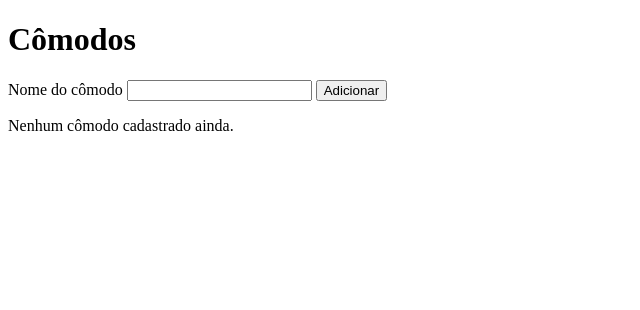
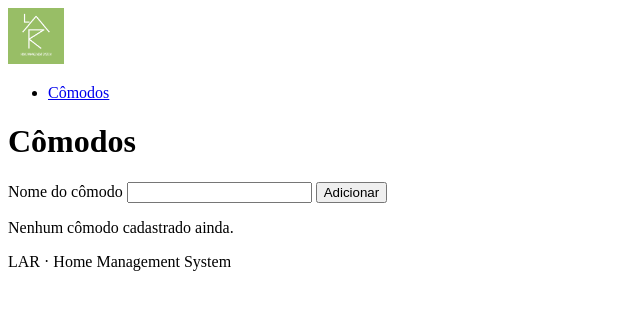
Before and after one commit to carlabferreira/LAR_Home_Management_System, a Flask app: page /comodos in a window 1280 px wide. Shown: the top 310 px of the page, without its empty margins (0-640 px from the left). Run offline with Flask 3, Linux system fonts and the light colour scheme.

Commit message:
feat(templates): adiciona cabeçalho, menu, rodapé e favicon ao layout base

```diff
--- a/app/templates/base.html
+++ b/app/templates/base.html
@@ -6,12 +6,37 @@
   <meta charset="utf-8">
   <meta name="viewport" content="width=device-width, initial-scale=1">
   <title>{% block titulo %}{% endblock %} · LAR</title>
+  <link rel="icon" href="{{ url_for('static', filename='favicon.ico') }}" sizes="any">
+  <link rel="apple-touch-icon" href="{{ url_for('static', filename='img/apple-touch-icon.png') }}">
+  <link rel="stylesheet" href="{{ url_for('static', filename='css/style.css') }}">
+  <script src="{{ url_for('static', filename='js/main.js') }}" defer></script>
 </head>
 <body>
-  <main>
+  <header class="topo">
+    <div class="topo-conteudo">
+      <a class="marca" href="{{ url_for('rooms.listar') }}">
+        <img src="{{ url_for('static', filename='img/logo_verde.png') }}"
+             alt="LAR · Home Management System" width="56" height="56">
+      </a>
+      <nav class="menu" aria-label="Menu principal">
+        <ul>
+          <li>
+            <a href="{{ url_for('rooms.listar') }}"
+               {% if request.blueprint == 'rooms' %}class="ativo" aria-current="page"{% endif %}>Cômodos</a>
+          </li>
+        </ul>
+      </nav>
+    </div>
+  </header>
+
+  <main class="conteudo">
     {% include "components/_alert.html" %}
 
     {% block conteudo %}{% endblock %}
   </main>
+
+  <footer class="rodape">
+    <p>LAR · Home Management System</p>
+  </footer>
 </body>
 </html>
```
Also changed, not shown: tests/routes/test_layout.py (+29 -0 lines), app/static/favicon.ico (added), app/static/img/apple-touch-icon.png (added).
